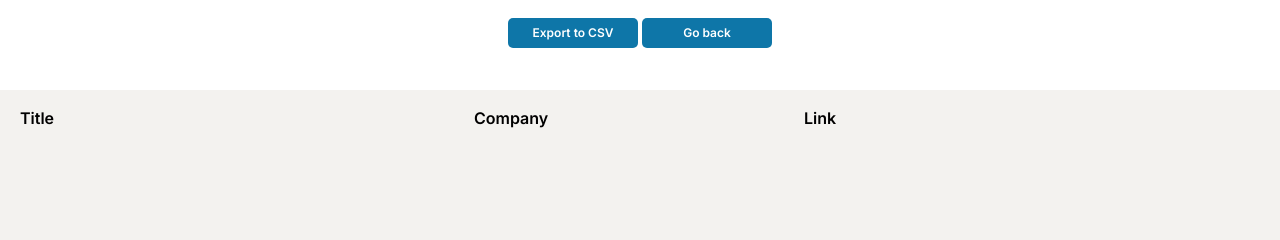
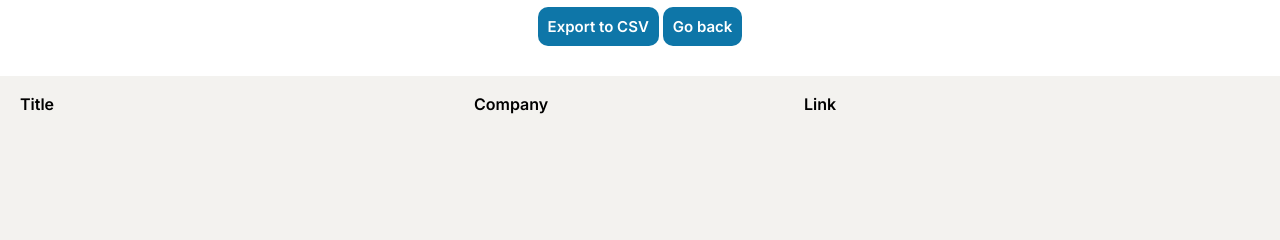
Before and after one commit to honeydoyaji/RemoteJobScrapper, a Flask app: template templates/report.html in a window 1280 px wide. Shown: the part 118-358 px from the top of the page. Run offline with Flask 2, Linux system fonts and the light colour scheme; the template is opened without the code that fills it, so the values that code supplies are empty.

Commit message:
Update common.css

```diff
--- a/static/css/common.css
+++ b/static/css/common.css
@@ -26,18 +26,18 @@ span {
   color : #0E76A8;
 }
 .btn {
-  display : inline-block;
-  justify-content : center;
-  align-items: center;
-  width: 130px;
-  height: 30px;
-  font-size : 12px;
+  padding: 10px;
+  font-size : 15px;
   color : white;
   background-color: #0E76A8;
+  border-radius : 10px;
   transition : transform 200ms ease-in;
   text-decoration : none;
-  line-height: 2.5em;
-  border-radius : 5px;
+}
+.btn_apply {
+  padding-left: 70px;
+  border-left: 10px;
+  width: 100px;
 }
 .btn_csv:hover {
   transform : scale(1.05);
```
